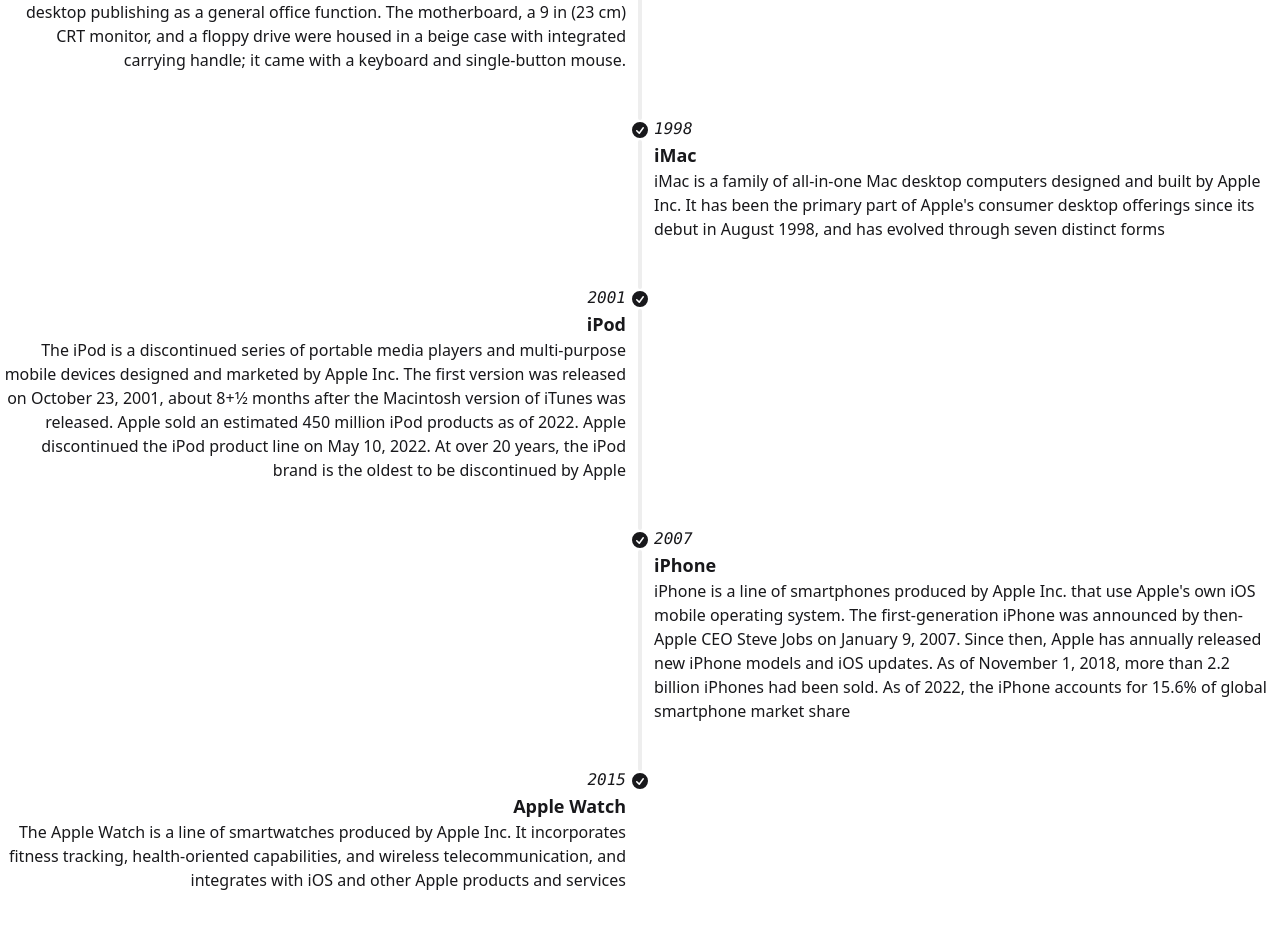
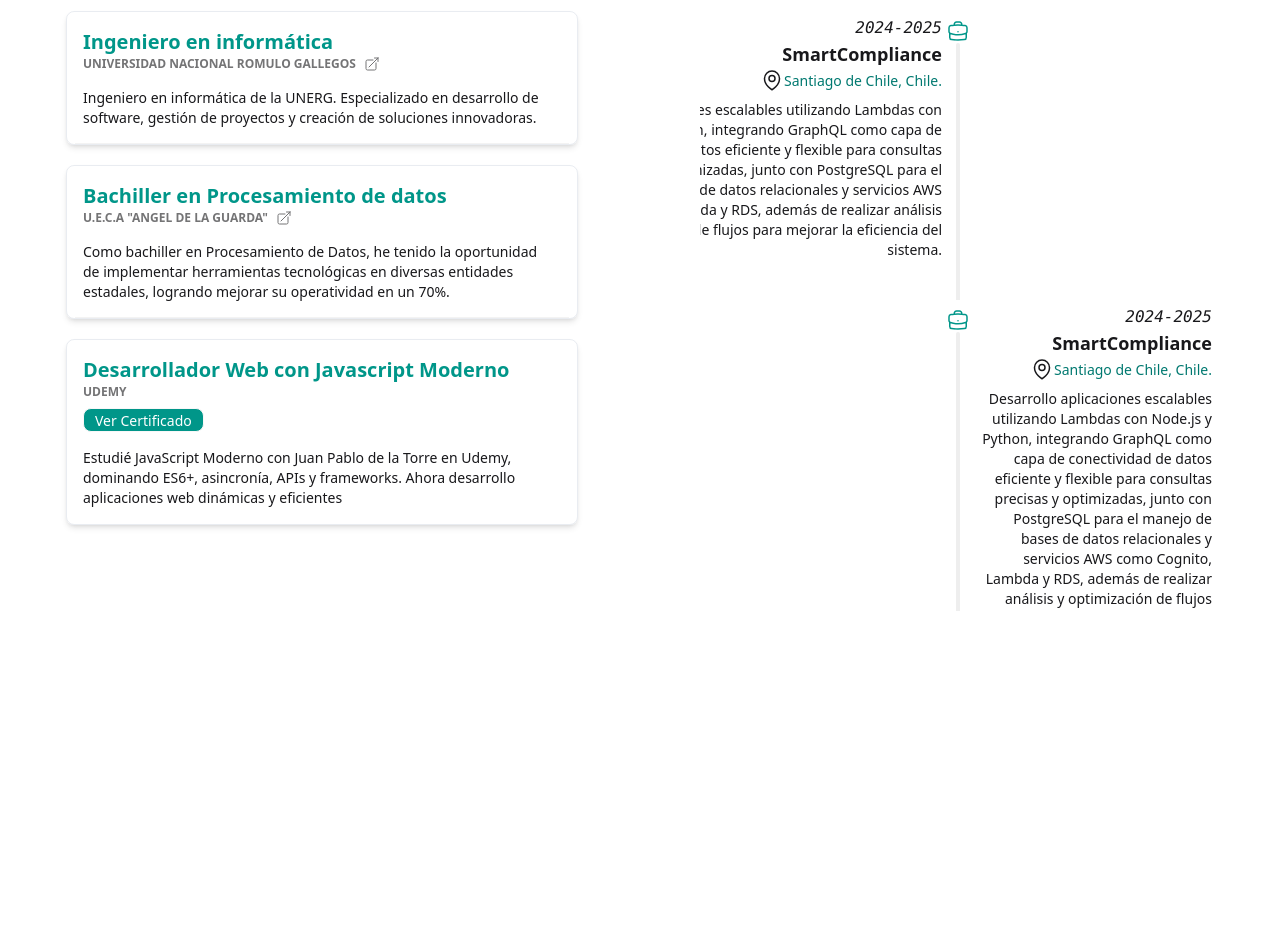
Before and after one commit to pedroj4567/portfolio-web, a React (Vite) app: page / in a window 1280 px wide. Shown: the part 1527-2456 px from the top of the page. After the commit the page ends 2178 px from the top, so only its background shows below. Built offline with nearby package versions, Linux system fonts and the light colour scheme.

Commit message:
feature(timeline): add new components

```diff
--- a/src/App.tsx
+++ b/src/App.tsx
@@ -1,8 +1,8 @@
 import AboutMeSection from "./components/AboutMeSection";
 import Divider from "./components/Divider";
 import Hero from "./components/Hero";
+import ProfesionalDataSection from "./components/ProfesionalDataSection";
 import TechnologiesSection from "./components/TechnologiesSection";
-import WorkExperienceSection from "./components/WorkExperienceSection";
 
 function App() {
   return (
@@ -11,7 +11,7 @@
       <Divider />
       <AboutMeSection />
       <TechnologiesSection />
-      <WorkExperienceSection />
+      <ProfesionalDataSection />
     </main>
   );
 }
--- a/src/components/Avatar.tsx
+++ b/src/components/Avatar.tsx
@@ -2,7 +2,7 @@
   return (
     <div className="avatar">
       <div className=" rounded-full">
-        <img src="/profile.webp" draggable="false" />
+        <img src="/profile.webp" draggable="false" alt="Foto de perfil" />
       </div>
     </div>
   );
--- /dev/null
+++ b/src/components/EducationInfoSection.tsx
@@ -0,0 +1,113 @@
+const EducationInfoSection = () => {
+  return (
+    <article className=" h-full">
+      <div className="my-10">
+        <h2 className="text-3xl text-slate-600 text-center">
+          Formacion <span className="text-teal-600 font-bold">Academica</span>
+        </h2>
+      </div>
+
+      <div>
+        <ul className="list bg-base-100 rounded-box  w-sm sm:w-lg">
+          <li className="list-row border border-slate-400/20 mb-5 shadow-md">
+            <div>
+              <div className="text-xl font-bold text-teal-600">
+                <p>Ingeniero en informática</p>
+              </div>
+              <div className="text-xs uppercase font-semibold opacity-60 flex">
+                Universidad Nacional Romulo Gallegos
+                <a
+                  href="https://www.instagram.com/oficial_unerg/?hl=es"
+                  className="mx-2"
+                >
+                  <span>
+                    <svg
+                      xmlns="http://www.w3.org/2000/svg"
+                      fill="none"
+                      viewBox="0 0 24 24"
+                      stroke-width="1.5"
+                      stroke="currentColor"
+                      className="size-4"
+                    >
+                      <path
+                        stroke-linecap="round"
+                        stroke-linejoin="round"
+                        d="M13.5 6H5.25A2.25 2.25 0 0 0 3 8.25v10.5A2.25 2.25 0 0 0 5.25 21h10.5A2.25 2.25 0 0 0 18 18.75V10.5m-10.5 6L21 3m0 0h-5.25M21 3v5.25"
+                      />
+                    </svg>
+                  </span>
+                </a>
+              </div>
+            </div>
+            <p className="list-col-wrap text-sm">
+              Ingeniero en informática de la UNERG. Especializado en desarrollo
+              de software, gestión de proyectos y creación de soluciones
+              innovadoras.
+            </p>
+          </li>
+          <li className="list-row border border-slate-400/20 mb-5 shadow-md">
+            <div>
+              <div className="text-xl font-bold text-teal-600">
+                <p>Bachiller en Procesamiento de datos</p>
+              </div>
+              <div className="text-xs uppercase font-semibold opacity-60 flex">
+                U.E.C.A "Angel de la Guarda"
+                <a
+                  href="https://www.facebook.com/ueca.angeldelaguarda.9/"
+                  className="mx-2"
+                >
+                  <span>
+                    <svg
+                      xmlns="http://www.w3.org/2000/svg"
+                      fill="none"
+                      viewBox="0 0 24 24"
+                      stroke-width="1.5"
+                      stroke="currentColor"
+                      className="size-4"
+                    >
+                      <path
+                        stroke-linecap="round"
+                        stroke-linejoin="round"
+                        d="M13.5 6H5.25A2.25 2.25 0 0 0 3 8.25v10.5A2.25 2.25 0 0 0 5.25 21h10.5A2.25 2.25 0 0 0 18 18.75V10.5m-10.5 6L21 3m0 0h-5.25M21 3v5.25"
+                      />
+                    </svg>
+                  </span>
+                </a>
+              </div>
+            </div>
+            <p className="list-col-wrap text-sm">
+              Como bachiller en Procesamiento de Datos, he tenido la oportunidad
+              de implementar herramientas tecnológicas en diversas entidades
+              estadales, logrando mejorar su operatividad en un 70%.
+            </p>
+          </li>
+
+          <li className="list-row border border-slate-400/20 mb-5 shadow-md">
+            <div>
+              <div className="text-xl font-bold text-teal-600">
+                <p>Desarrollador Web con Javascript Moderno</p>
+              </div>
+              <div className="text-xs uppercase font-semibold opacity-60 flex">
+                UDEMY
+              </div>
+
+              <a
+                className="badge bg-teal-600 text-white mt-2 hover:bg-teal-700 transition-all"
+                href="https://www.udemy.com/certificate/UC-383ae4bb-da25-4ca3-a1b8-06a96346ae0c/"
+              >
+                Ver Certificado
+              </a>
+            </div>
+            <p className="list-col-wrap text-sm">
+              Estudié JavaScript Moderno con Juan Pablo de la Torre en Udemy,
+              dominando ES6+, asincronía, APIs y frameworks. Ahora desarrollo
+              aplicaciones web dinámicas y eficientes
+            </p>
+          </li>
+        </ul>
+      </div>
+    </article>
+  );
+};
+
+export default EducationInfoSection;
--- /dev/null
+++ b/src/components/ProfesionalDataSection.tsx
@@ -0,0 +1,18 @@
+import EducationInfoSection from "./EducationInfoSection";
+import WorkExperienceSection from "./WorkExperienceSection";
+
+const ProfesionalDataSection = () => {
+  return (
+    <section className="my-10">
+      <div className="text-center text-3xl my-10 text-slate-500 ">
+        <h1>Informacion Profesional</h1>
+      </div>
+      <div className="grid grid-cols-1 sm:grid-cols-2 gap-30 place-items-center mx-auto sm:w-6xl ">
+        <EducationInfoSection />
+        <WorkExperienceSection />
+      </div>
+    </section>
+  );
+};
+
+export default ProfesionalDataSection;
--- a/src/components/WorkExperienceSection.tsx
+++ b/src/components/WorkExperienceSection.tsx
@@ -1,154 +1,184 @@
 const WorkExperienceSection = () => {
   return (
-    <section>
+    <article className="w-full">
       <div className="my-10">
         <h2 className="text-3xl text-slate-600 text-center">
-          Mi experiencia{" "}
-          <span className="text-teal-600 font-bold">laboral</span>
+          Experiencia <span className="text-teal-600 font-bold">laboral</span>
         </h2>
       </div>
 
       <div>
-        <ul className="timeline timeline-snap-icon max-md:timeline-compact timeline-vertical">
+        <ul className="timeline timeline-snap-icon max-md:timeline-compact timeline-vertical h-[600px] overflow-y-scroll ">
           <li>
             <div className="timeline-middle">
               <svg
                 xmlns="http://www.w3.org/2000/svg"
-                viewBox="0 0 20 20"
-                fill="currentColor"
-                className="h-5 w-5"
+                fill="none"
+                viewBox="0 0 24 24"
+                stroke-width="1.5"
+                stroke="currentColor"
+                className="size-6 text-teal-600"
               >
                 <path
-                  fillRule="evenodd"
-                  d="M10 18a8 8 0 100-16 8 8 0 000 16zm3.857-9.809a.75.75 0 00-1.214-.882l-3.483 4.79-1.88-1.88a.75.75 0 10-1.06 1.061l2.5 2.5a.75.75 0 001.137-.089l4-5.5z"
-                  clipRule="evenodd"
+                  stroke-linecap="round"
+                  stroke-linejoin="round"
+                  d="M20.25 14.15v4.25c0 1.094-.787 2.036-1.872 2.18-2.087.277-4.216.42-6.378.42s-4.291-.143-6.378-.42c-1.085-.144-1.872-1.086-1.872-2.18v-4.25m16.5 0a2.18 2.18 0 0 0 .75-1.661V8.706c0-1.081-.768-2.015-1.837-2.175a48.114 48.114 0 0 0-3.413-.387m4.5 8.006c-.194.165-.42.295-.673.38A23.978 23.978 0 0 1 12 15.75c-2.648 0-5.195-.429-7.577-1.22a2.016 2.016 0 0 1-.673-.38m0 0A2.18 2.18 0 0 1 3 12.489V8.706c0-1.081.768-2.015 1.837-2.175a48.111 48.111 0 0 1 3.413-.387m7.5 0V5.25A2.25 2.25 0 0 0 13.5 3h-3a2.25 2.25 0 0 0-2.25 2.25v.894m7.5 0a48.667 48.667 0 0 0-7.5 0M12 12.75h.008v.008H12v-.008Z"
+                />
+              </svg>
+            </div>
+            <div className="timeline-start mb-10 md:text-end ">
+              <time className="font-mono italic">2024-2025</time>
+              <div className="text-lg font-black ">SmartCompliance</div>
+              <div className="text-[14px] font-medium flex  items-center md:justify-end mb-2">
+                <svg
+                  xmlns="http://www.w3.org/2000/svg"
+                  fill="none"
+                  viewBox="0 0 24 24"
+                  stroke-width="1.5"
+                  stroke="currentColor"
+                  className="size-6"
+                >
+                  <path
+                    stroke-linecap="round"
+                    stroke-linejoin="round"
+                    d="M15 10.5a3 3 0 1 1-6 0 3 3 0 0 1 6 0Z"
+                  />
+                  <path
+                    stroke-linecap="round"
+                    stroke-linejoin="round"
+                    d="M19.5 10.5c0 7.142-7.5 11.25-7.5 11.25S4.5 17.642 4.5 10.5a7.5 7.5 0 1 1 15 0Z"
+                  />
+                </svg>
+
+                <span className="text-teal-700">Santiago de Chile, Chile.</span>
+              </div>
+              <p className="text-sm w-sm">
+                Desarrollo aplicaciones escalables utilizando Lambdas con
+                Node.js y Python, integrando GraphQL como capa de conectividad
+                de datos eficiente y flexible para consultas precisas y
+                optimizadas, junto con PostgreSQL para el manejo de bases de
+                datos relacionales y servicios AWS como Cognito, Lambda y RDS,
+                además de realizar análisis y optimización de flujos para
+                mejorar la eficiencia del sistema.
+              </p>
+            </div>
+            <hr />
+          </li>
+
+          <li>
+            <div className="timeline-middle ">
+              <svg
+                xmlns="http://www.w3.org/2000/svg"
+                fill="none"
+                viewBox="0 0 24 24"
+                stroke-width="1.5"
+                stroke="currentColor"
+                className="size-6 text-teal-600"
+              >
+                <path
+                  stroke-linecap="round"
+                  stroke-linejoin="round"
+                  d="M20.25 14.15v4.25c0 1.094-.787 2.036-1.872 2.18-2.087.277-4.216.42-6.378.42s-4.291-.143-6.378-.42c-1.085-.144-1.872-1.086-1.872-2.18v-4.25m16.5 0a2.18 2.18 0 0 0 .75-1.661V8.706c0-1.081-.768-2.015-1.837-2.175a48.114 48.114 0 0 0-3.413-.387m4.5 8.006c-.194.165-.42.295-.673.38A23.978 23.978 0 0 1 12 15.75c-2.648 0-5.195-.429-7.577-1.22a2.016 2.016 0 0 1-.673-.38m0 0A2.18 2.18 0 0 1 3 12.489V8.706c0-1.081.768-2.015 1.837-2.175a48.111 48.111 0 0 1 3.413-.387m7.5 0V5.25A2.25 2.25 0 0 0 13.5 3h-3a2.25 2.25 0 0 0-2.25 2.25v.894m7.5 0a48.667 48.667 0 0 0-7.5 0M12 12.75h.008v.008H12v-.008Z"
+                />
+              </svg>
+            </div>
+            <div className="timeline-end mb-10 md:text-end">
+              <time className="font-mono italic">2024-2025</time>
+              <div className="text-lg font-black ">SmartCompliance</div>
+              <div className="text-[14px] font-medium flex md:justify-end items-center mb-2">
+                <svg
+                  xmlns="http://www.w3.org/2000/svg"
+                  fill="none"
+                  viewBox="0 0 24 24"
+                  stroke-width="1.5"
+                  stroke="currentColor"
+                  className="size-6"
+                >
+                  <path
+                    stroke-linecap="round"
+                    stroke-linejoin="round"
+                    d="M15 10.5a3 3 0 1 1-6 0 3 3 0 0 1 6 0Z"
+                  />
+                  <path
+                    stroke-linecap="round"
+                    stroke-linejoin="round"
+                    d="M19.5 10.5c0 7.142-7.5 11.25-7.5 11.25S4.5 17.642 4.5 10.5a7.5 7.5 0 1 1 15 0Z"
+                  />
+                </svg>
+
+                <span className="text-teal-700">Santiago de Chile, Chile.</span>
+              </div>
+              <p className="text-sm">
+                Desarrollo aplicaciones escalables utilizando Lambdas con
+                Node.js y Python, integrando GraphQL como capa de conectividad
+                de datos eficiente y flexible para consultas precisas y
+                optimizadas, junto con PostgreSQL para el manejo de bases de
+                datos relacionales y servicios AWS como Cognito, Lambda y RDS,
+                además de realizar análisis y optimización de flujos para
+                mejorar la eficiencia del sistema.
+              </p>
+            </div>
+            <hr />
+          </li>
+
+          <li>
+            <div className="timeline-middle">
+              <svg
+                xmlns="http://www.w3.org/2000/svg"
+                fill="none"
+                viewBox="0 0 24 24"
+                stroke-width="1.5"
+                stroke="currentColor"
+                className="size-6 text-teal-600"
+              >
+                <path
+                  stroke-linecap="round"
+                  stroke-linejoin="round"
+                  d="M20.25 14.15v4.25c0 1.094-.787 2.036-1.872 2.18-2.087.277-4.216.42-6.378.42s-4.291-.143-6.378-.42c-1.085-.144-1.872-1.086-1.872-2.18v-4.25m16.5 0a2.18 2.18 0 0 0 .75-1.661V8.706c0-1.081-.768-2.015-1.837-2.175a48.114 48.114 0 0 0-3.413-.387m4.5 8.006c-.194.165-.42.295-.673.38A23.978 23.978 0 0 1 12 15.75c-2.648 0-5.195-.429-7.577-1.22a2.016 2.016 0 0 1-.673-.38m0 0A2.18 2.18 0 0 1 3 12.489V8.706c0-1.081.768-2.015 1.837-2.175a48.111 48.111 0 0 1 3.413-.387m7.5 0V5.25A2.25 2.25 0 0 0 13.5 3h-3a2.25 2.25 0 0 0-2.25 2.25v.894m7.5 0a48.667 48.667 0 0 0-7.5 0M12 12.75h.008v.008H12v-.008Z"
                 />
               </svg>
             </div>
             <div className="timeline-start mb-10 md:text-end">
-              <time className="font-mono italic">1984</time>
-              <div className="text-lg font-black">First Macintosh computer</div>
-              The Apple Macintosh—later rebranded as the Macintosh 128K—is the
-              original Apple Macintosh personal computer. It played a pivotal
-              role in establishing desktop publishing as a general office
-              function. The motherboard, a 9 in (23 cm) CRT monitor, and a
-              floppy drive were housed in a beige case with integrated carrying
-              handle; it came with a keyboard and single-button mouse.
+              <time className="font-mono italic">2024-2025</time>
+              <div className="text-lg font-black ">SmartCompliance</div>
+              <div className="text-[14px] font-medium flex  md:justify-end mb-2">
+                <svg
+                  xmlns="http://www.w3.org/2000/svg"
+                  fill="none"
+                  viewBox="0 0 24 24"
+                  stroke-width="1.5"
+                  stroke="currentColor"
+                  className="size-6"
+                >
+                  <path
+                    stroke-linecap="round"
+                    stroke-linejoin="round"
+                    d="M15 10.5a3 3 0 1 1-6 0 3 3 0 0 1 6 0Z"
+                  />
+                  <path
+                    stroke-linecap="round"
+                    stroke-linejoin="round"
+                    d="M19.5 10.5c0 7.142-7.5 11.25-7.5 11.25S4.5 17.642 4.5 10.5a7.5 7.5 0 1 1 15 0Z"
+                  />
+                </svg>
+
+                <span className="text-teal-700">Santiago de Chile, Chile.</span>
+              </div>
+              <p className="text-sm">
+                Desarrollo aplicaciones escalables utilizando Lambdas con
+                Node.js y Python, integrando GraphQL como capa de conectividad
+                de datos eficiente y flexible para consultas precisas y
+                optimizadas, junto con PostgreSQL para el manejo de bases de
+                datos relacionales y servicios AWS como Cognito, Lambda y RDS,
+                además de realizar análisis y optimización de flujos para
+                mejorar la eficiencia del sistema.
+              </p>
             </div>
             <hr />
           </li>
-          <li>
-            <hr />
-            <div className="timeline-middle">
-              <svg
-                xmlns="http://www.w3.org/2000/svg"
-                viewBox="0 0 20 20"
-                fill="currentColor"
-                className="h-5 w-5"
-              >
-                <path
-                  fillRule="evenodd"
-                  d="M10 18a8 8 0 100-16 8 8 0 000 16zm3.857-9.809a.75.75 0 00-1.214-.882l-3.483 4.79-1.88-1.88a.75.75 0 10-1.06 1.061l2.5 2.5a.75.75 0 001.137-.089l4-5.5z"
-                  clipRule="evenodd"
-                />
-              </svg>
-            </div>
-            <div className="timeline-end md:mb-10">
-              <time className="font-mono italic">1998</time>
-              <div className="text-lg font-black">iMac</div>
-              iMac is a family of all-in-one Mac desktop computers designed and
-              built by Apple Inc. It has been the primary part of Apple's
-              consumer desktop offerings since its debut in August 1998, and has
-              evolved through seven distinct forms
-            </div>
-            <hr />
-          </li>
-          <li>
-            <hr />
-            <div className="timeline-middle">
-              <svg
-                xmlns="http://www.w3.org/2000/svg"
-                viewBox="0 0 20 20"
-                fill="currentColor"
-                className="h-5 w-5"
-              >
-                <path
-                  fillRule="evenodd"
-                  d="M10 18a8 8 0 100-16 8 8 0 000 16zm3.857-9.809a.75.75 0 00-1.214-.882l-3.483 4.79-1.88-1.88a.75.75 0 10-1.06 1.061l2.5 2.5a.75.75 0 001.137-.089l4-5.5z"
-                  clipRule="evenodd"
-                />
-              </svg>
-            </div>
-            <div className="timeline-start mb-10 md:text-end">
-              <time className="font-mono italic">2001</time>
-              <div className="text-lg font-black">iPod</div>
-              The iPod is a discontinued series of portable media players and
-              multi-purpose mobile devices designed and marketed by Apple Inc.
-              The first version was released on October 23, 2001, about 8+1⁄2
-              months after the Macintosh version of iTunes was released. Apple
-              sold an estimated 450 million iPod products as of 2022. Apple
-              discontinued the iPod product line on May 10, 2022. At over 20
-              years, the iPod brand is the oldest to be discontinued by Apple
-            </div>
-            <hr />
-          </li>
-          <li>
-            <hr />
-            <div className="timeline-middle">
-              <svg
-                xmlns="http://www.w3.org/2000/svg"
-                viewBox="0 0 20 20"
-                fill="currentColor"
-                className="h-5 w-5"
-              >
-                <path
-                  fillRule="evenodd"
-                  d="M10 18a8 8 0 100-16 8 8 0 000 16zm3.857-9.809a.75.75 0 00-1.214-.882l-3.483 4.79-1.88-1.88a.75.75 0 10-1.06 1.061l2.5 2.5a.75.75 0 001.137-.089l4-5.5z"
-                  clipRule="evenodd"
-                />
-              </svg>
-            </div>
-            <div className="timeline-end md:mb-10">
-              <time className="font-mono italic">2007</time>
-              <div className="text-lg font-black">iPhone</div>
-              iPhone is a line of smartphones produced by Apple Inc. that use
-              Apple's own iOS mobile operating system. The first-generation
-              iPhone was announced by then-Apple CEO Steve Jobs on January 9,
-              2007. Since then, Apple has annually released new iPhone models
-              and iOS updates. As of November 1, 2018, more than 2.2 billion
-              iPhones had been sold. As of 2022, the iPhone accounts for 15.6%
-              of global smartphone market share
-            </div>
-            <hr />
-          </li>
-          <li>
-            <hr />
-            <div className="timeline-middle">
-              <svg
-                xmlns="http://www.w3.org/2000/svg"
-                viewBox="0 0 20 20"
-                fill="currentColor"
-                className="h-5 w-5"
-              >
-                <path
-                  fillRule="evenodd"
-                  d="M10 18a8 8 0 100-16 8 8 0 000 16zm3.857-9.809a.75.75 0 00-1.214-.882l-3.483 4.79-1.88-1.88a.75.75 0 10-1.06 1.061l2.5 2.5a.75.75 0 001.137-.089l4-5.5z"
-                  clipRule="evenodd"
-                />
-              </svg>
-            </div>
-            <div className="timeline-start mb-10 md:text-end">
-              <time className="font-mono italic">2015</time>
-              <div className="text-lg font-black">Apple Watch</div>
-              The Apple Watch is a line of smartwatches produced by Apple Inc.
-              It incorporates fitness tracking, health-oriented capabilities,
-              and wireless telecommunication, and integrates with iOS and other
-              Apple products and services
-            </div>
-          </li>
         </ul>
       </div>
-    </section>
+    </article>
   );
 };
 
```
